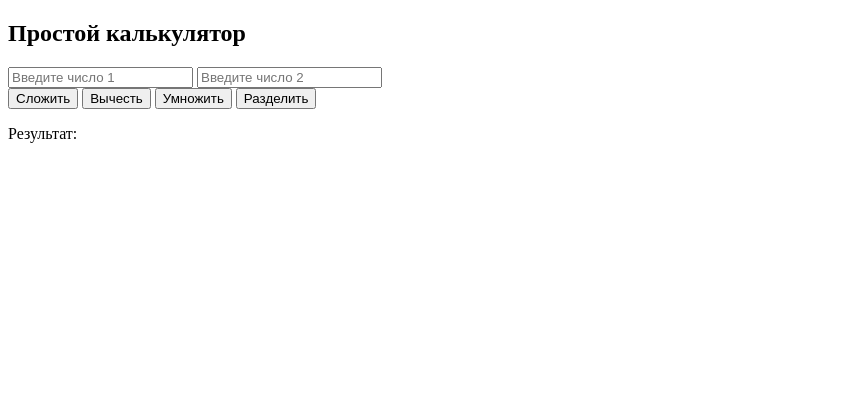
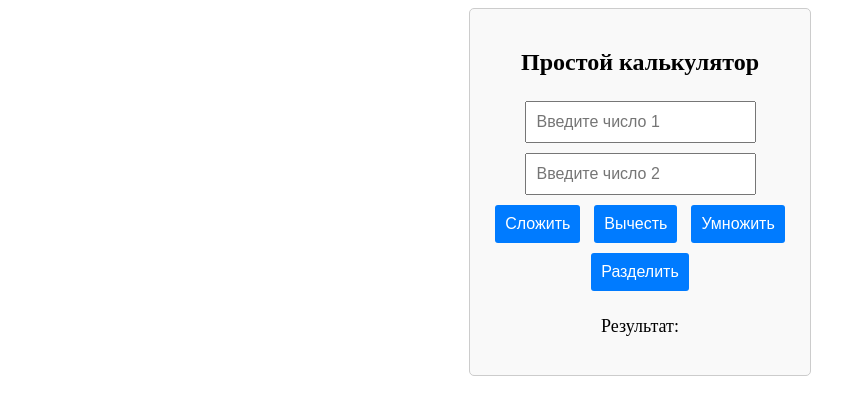
Before and after one commit to Traniks/Calculator, a plain HTML site: page index.html in a window 1280 px wide. Shown: the whole page, without its empty margins (0-866 px from the left). Drawn offline with Linux system fonts and the light colour scheme.

Commit message:
feat: add css

```diff
--- a/index.html
+++ b/index.html
@@ -3,13 +3,16 @@
 <head>
     <meta charset="UTF-8">
     <meta name="viewport" content="width=device-width, initial-scale=1.0">
+    <link rel="stylesheet" href="styles.css">
     <title>Простой калькулятор</title>
 </head>
 <body>
 
+    <div class="calculator">
         <h2>Простой калькулятор</h2>
-    <input type="text" id="num1" placeholder="Введите число 1">
-    <input type="text" id="num2" placeholder="Введите число 2">
+
+        <input type="number" id="num1" placeholder="Введите число 1">
+        <input type="number" id="num2" placeholder="Введите число 2">
 
         <br>
         <button id="addBtn">Сложить</button>
@@ -19,6 +22,7 @@
         <br>
 
         <p>Результат: <span id="result"></span></p>
+    </div>
 
     <script src="calculator.js"></script>
 
--- /dev/null
+++ b/styles.css
@@ -0,0 +1,32 @@
+.calculator {
+    width: 300px;
+    margin: 0 auto;
+    padding: 20px;
+    border: 1px solid #ccc;
+    border-radius: 5px;
+    background-color: #f9f9f9;
+    text-align: center;
+}
+
+input[type="number"], button {
+    margin: 5px;
+    padding: 10px;
+    font-size: 16px;
+}
+
+button {
+    cursor: pointer;
+    background-color: #007bff;
+    color: #fff;
+    border: none;
+    border-radius: 3px;
+}
+
+button:hover {
+    background-color: #0056b3;
+}
+
+p {
+    margin-top: 20px;
+    font-size: 18px;
+}
```
Lines whose indentation alone changed are shown as unchanged.
